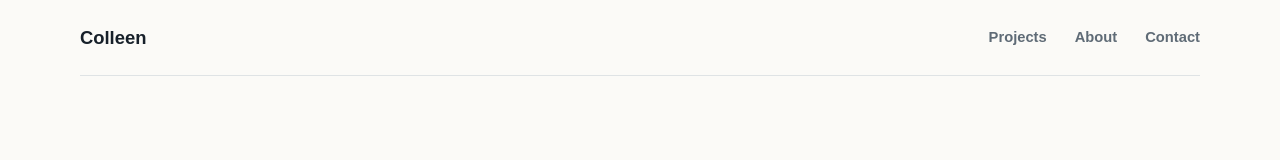
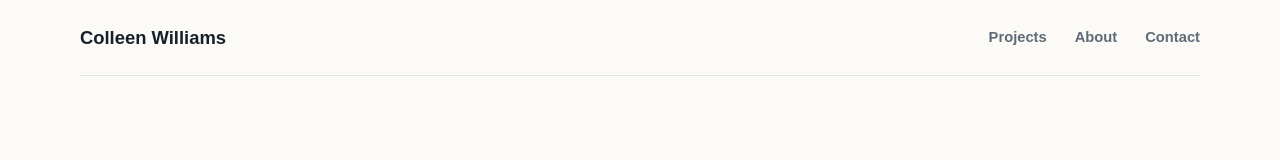
Before and after one commit to cew6992/Colleen-portfolio, a plain HTML site: page index.html in a window 1280 px wide. Shown: the top 160 px of the page. Drawn offline with Linux system fonts and the light colour scheme.

Commit message:
Update brand name from 'Colleen' to 'Colleen Williams'

```diff
--- a/index.html
+++ b/index.html
@@ -9,7 +9,7 @@
 </head>
 <body>
   <header class="site-header">
-    <a class="brand" href="#top">Colleen</a>
+    <a class="brand" href="#top">Colleen Williams</a>
     <nav aria-label="Primary navigation">
       <a href="#work">Projects</a>
       <a href="#about">About</a>
```
